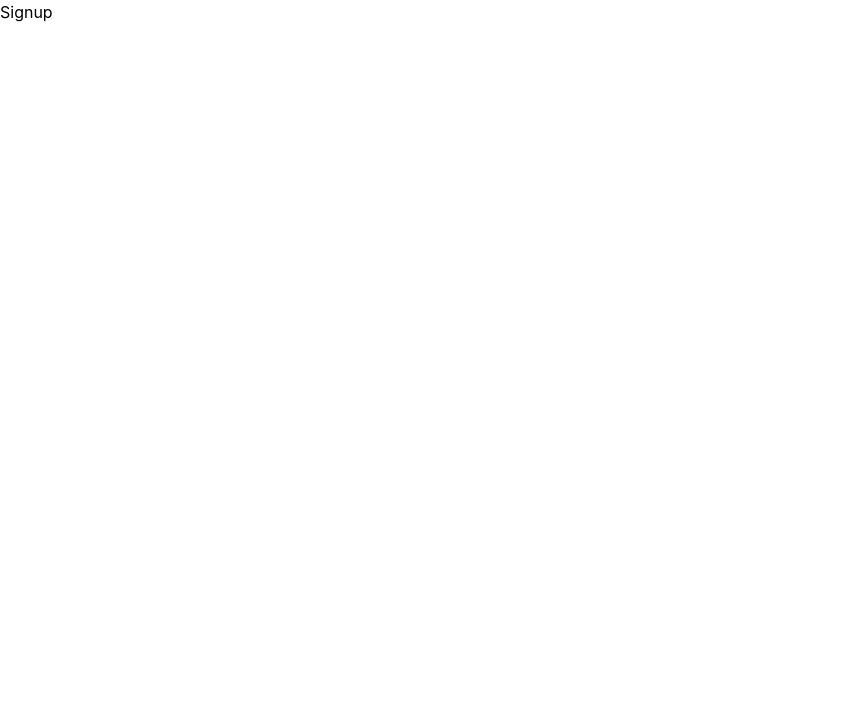
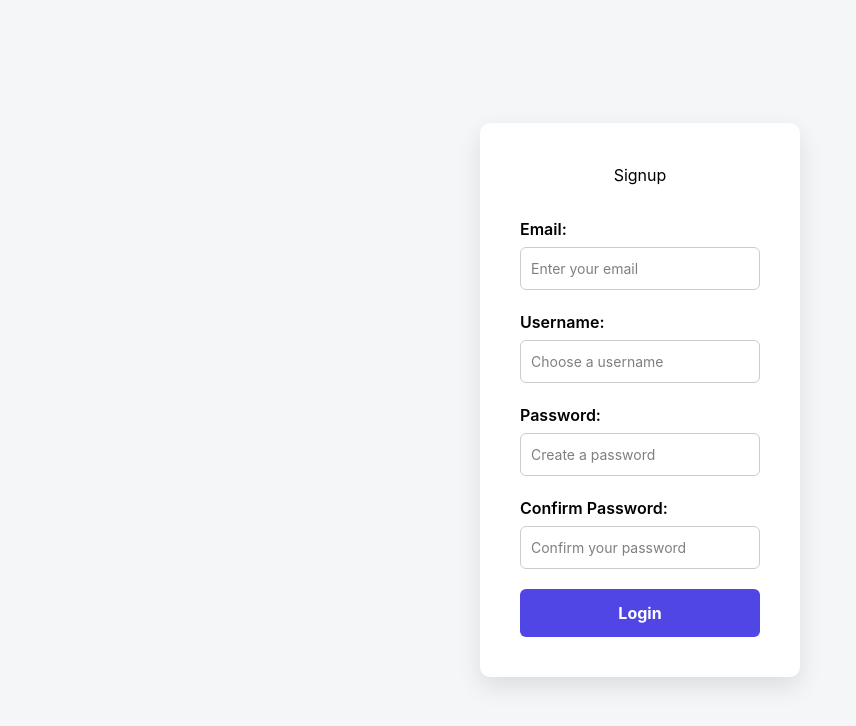
Before and after one commit to Zerion-X/gusto-frontend, a React (Vite) app: page /signup in a window 1280 px wide. Shown: the top 726 px of the page, without its empty margins (0-856 px from the left). Built offline with nearby package versions, Linux system fonts and the light colour scheme.

Commit message:
Signup_Page

```diff
--- a/src/pages/Signup.tsx
+++ b/src/pages/Signup.tsx
@@ -1,7 +1,73 @@
-const Signup = () => {
-    return (
-        <div>Signup</div>
-    )
+import { useForm } from "react-hook-form";
+import { yupResolver } from "@hookform/resolvers/yup";
+import { signupSchema } from "../validation/Validation";
+import FormField from "../components/FormField";
+import styles from "../styles/form.module.css";
+
+
+type SignupFormData = {
+    email: string;
+    username: string;
+    password: string;
+    confirmPassword: string;
+};
+
+export default function Login() {
+    const {
+        register,
+        handleSubmit,
+        formState: { errors },
+    } = useForm({
+        resolver: yupResolver(signupSchema),
+    });
+
+  const onSubmit = (data: SignupFormData) => {
+    console.log(data);     // for now
+  };
+
+  return (
+    <div className={styles.authContainer}>
+    <form className={styles.authForm} onSubmit={handleSubmit(onSubmit)} noValidate>
+
+        <h2>Signup</h2>
+
+        <FormField
+            label="Email"
+            name="email"
+            placeholder="Enter your email"
+            register={register}
+            error={errors.email}
+        />
+
+        <FormField
+            label="Username"
+            name="username"
+            placeholder="Choose a username"
+            register={register}
+            error={errors.username}
+        />
+
+        <FormField
+            label="Password"
+            name="password"
+            type="password"
+            placeholder="Create a password"
+            register={register}
+            error={errors.password}
+        />
+
+        <FormField
+            label="Confirm Password"
+            name="confirmPassword"
+            type="password"
+            placeholder="Confirm your password"
+            register={register}
+            error={errors.confirmPassword}
+        />
+
+        <button type="submit">Login</button>
+
+    </form>
+    </div>
+  );
 }
-
-export default Signup
--- a/src/validation/Validation.ts
+++ b/src/validation/Validation.ts
@@ -1,24 +1,55 @@
 import * as yup from "yup";
 
-export const loginSchema = yup.object().shape({
-  email_username:yup
+const USERNAME_REGEX = /^[A-Za-z0-9_]{3,20}$/;
+
+const loginIdentifierSchema = yup
+  .string()
+  .trim()
+  .required("Email or username is required")
+  .test(
+    "email-or-username",
+    "Enter a valid email or username",
+    (value) => {
+      if (!value) return false;
+
+      return (
+        yup.string().email().isValidSync(value) ||
+        USERNAME_REGEX.test(value)
+      );
+    }
+  );
+
+const passwordSchema = yup
+  .string()
+  .required("Password is required")
+  .min(8, "Password must be at least 8 characters")
+  .max(20, "Password must be at most 20 characters");
+
+export const loginSchema = yup.object({
+  email_username: loginIdentifierSchema,
+  password: passwordSchema,
+});
+
+export const signupSchema = yup.object({
+  email: yup
     .string()
-    .required("Email or username is required")
-    .test(
-        "email-or-username",
-        "Enter a valid email or usernam",
-        (value) => {
-            const emailRegex = /^[^\s@]+@[^\s@]+\.[^\s@]+$/;
-            const usernameRegex = /^[a-zA-Z0-9_]{3,20}$/;
+    .trim()
+    .required("Email is required")
+    .email("Enter a valid email"),
 
-            return emailRegex.test(value) || usernameRegex.test(value);
-        }
+  username: yup
+    .string()
+    .trim()
+    .required("Username is required")
+    .matches(
+      USERNAME_REGEX,
+      "Username must be 3-20 characters and can only contain letters, numbers, and underscores."
     ),
 
-  password:yup
+  password: passwordSchema,
+
+  confirmPassword: yup
     .string()
-    .required("Password is required")
-    .min(8, "Password should be at least 8 characters")
-    .max(20, "Password should be at most 20 characters")
-
+    .required("Please confirm your password")
+    .oneOf([yup.ref("password")], "Passwords do not match"),
 });
```
Also changed, not shown: 1 other file (tests, documents, lock files or other folders).
